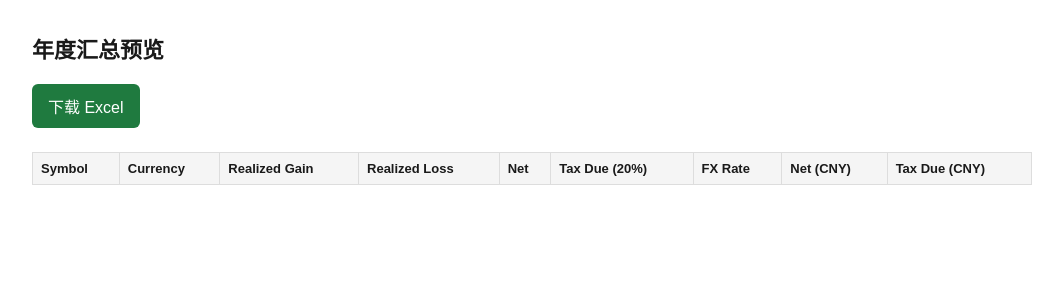
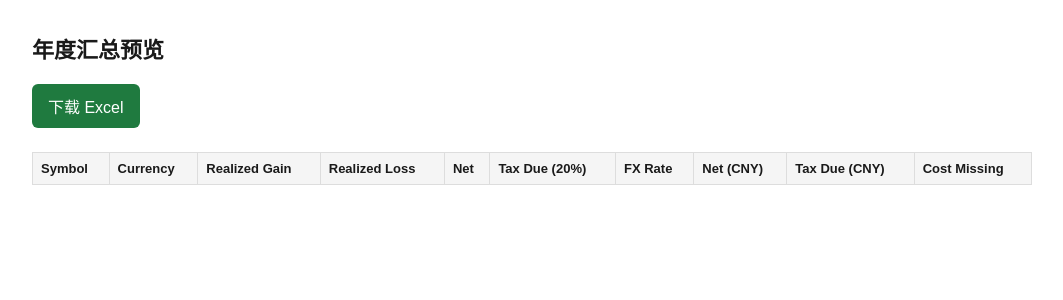
Before and after one commit to capitaltoday3-Haoda/tax-app, a FastAPI app: template templates/preview.html in a window 1280 px wide. Shown: the top 300 px of the page, without its empty margins (108-1171 px from the left). Run offline with FastAPI, Linux system fonts and the light colour scheme; the template is opened without the code that fills it, so the values that code supplies are empty.

Commit message:
Flag missing cost data in results

```diff
--- a/app/main.py
+++ b/app/main.py
@@ -146,6 +146,7 @@ async def process(
     fallback_costs: Dict[str, float] = {}
     initial_lots: Dict[str, List[Lot]] = {}
     warnings: List[WarningRow] = []
+    cost_missing_symbols = set()
 
     for h in initial_holdings:
         if h.qty <= 0:
@@ -166,8 +167,12 @@ async def process(
                     ),
                 )
             )
+            cost_missing_symbols.add(sym)
 
-    realized, fifo_warnings = compute_realized(all_trades, initial_lots, fallback_costs, target_year=year)
+    realized, fifo_warnings, fifo_missing = compute_realized(
+        all_trades, initial_lots, fallback_costs, target_year=year
+    )
+    cost_missing_symbols.update(fifo_missing)
     for w in fifo_warnings:
         warnings.append(WarningRow(symbol=w.symbol, message=w.message))
 
@@ -208,6 +213,7 @@ async def process(
                 fx_rate=fx,
                 net_cny=net_cny,
                 tax_cny=tax_cny,
+                cost_missing=sym in cost_missing_symbols,
             )
         )
 
--- a/app/report.py
+++ b/app/report.py
@@ -16,6 +16,7 @@ class SummaryRow:
     fx_rate: Optional[float]
     net_cny: Optional[float]
     tax_cny: Optional[float]
+    cost_missing: bool
 
 
 @dataclass
@@ -43,6 +44,7 @@ def build_workbook(
             "FX Rate (CNY)",
             "Net (CNY)",
             "Tax Due (CNY)",
+            "Cost Missing",
         ]
     )
     for r in rows:
@@ -58,6 +60,7 @@ def build_workbook(
                 r.fx_rate,
                 r.net_cny,
                 r.tax_cny,
+                "YES" if r.cost_missing else "",
             ]
         )
 
--- a/templates/preview.html
+++ b/templates/preview.html
@@ -32,6 +32,7 @@
           <th>FX Rate</th>
           <th>Net (CNY)</th>
           <th>Tax Due (CNY)</th>
+          <th>Cost Missing</th>
         </tr>
       </thead>
       <tbody>
@@ -46,6 +47,7 @@
           <td>{{ r.fx_rate if r.fx_rate is not none else '' }}</td>
           <td>{{ '%.2f'|format(r.net_cny) if r.net_cny is not none else '' }}</td>
           <td>{{ '%.2f'|format(r.tax_cny) if r.tax_cny is not none else '' }}</td>
+          <td>{{ 'YES' if r.cost_missing else '' }}</td>
         </tr>
         {% endfor %}
       </tbody>
```
Also changed, not shown: app/fifo.py (+5 -3 lines).
